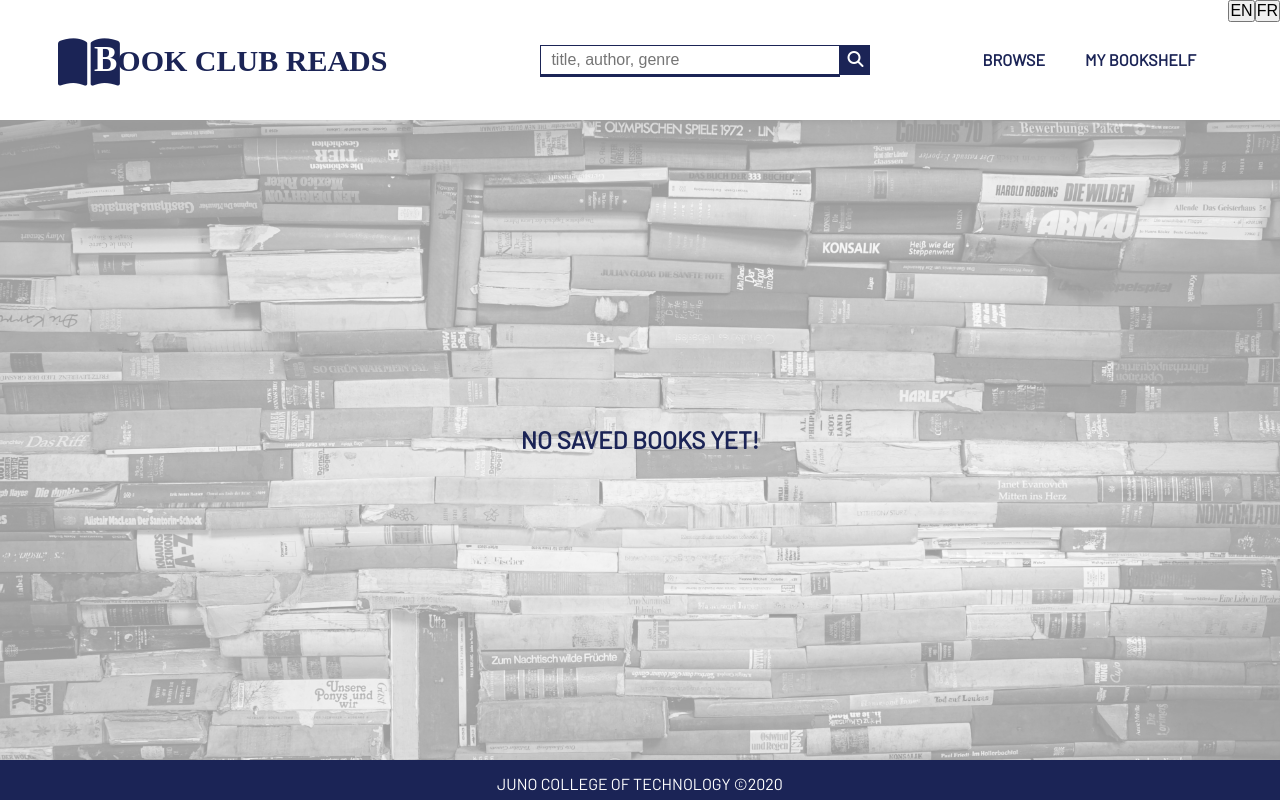
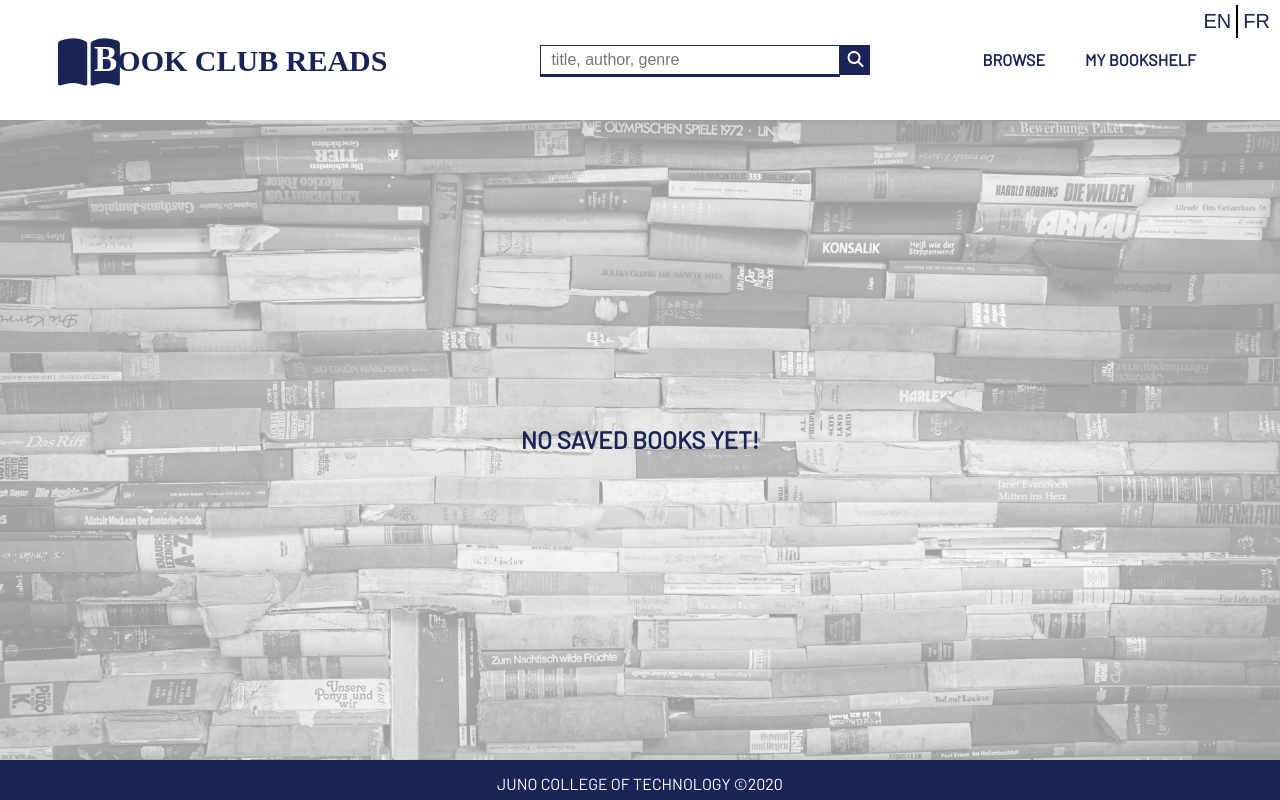
Before and after one commit to brittany-marielle-martin-jon-project-6/book-club-reads, a React (Create React App) app: page /mybookshelf in a window 1280 px wide. Built offline with nearby package versions, Linux system fonts and the light colour scheme; no server answers; the database is empty.

Commit message:
styled language buttons

```diff
--- a/src/Bookshelf.js
+++ b/src/Bookshelf.js
@@ -147,7 +147,13 @@ class Bookshelf extends Component {
     return (
       <Fragment>
         <div className="dashboardContainer">
-          <button className="gridDisplayButton" onClick={() => this.toggleDisplay()}><i className="fas fa-grip-horizontal"></i></button>
+          <button className="gridDisplayButton" onClick={() => this.toggleDisplay()}>
+            {
+              this.state.gridDisplay
+                ? <i className="fas fa-grip-horizontal"></i>
+                : <i className="fas fa-sort"></i>
+            }
+          </button>
           <h3>{`${this.completedCalculation()}% ${this.props.language.readingCompleted}!`}</h3>
         </div>
         {
--- a/src/HeaderNav.js
+++ b/src/HeaderNav.js
@@ -4,7 +4,7 @@ import axios from 'axios';
 import { english, français } from './languages';
 
 class HeaderNav extends Component {
-  // LIFE CYCLE METHOD ---------------------------------------------------------------------------------------------------------------------- //
+  // LIFE CYCLE METHOD ------------------------------------------------------------------------------------------------------------------------- //
   constructor() {
     super();
     this.newInput = false;
@@ -154,7 +154,7 @@ class HeaderNav extends Component {
   }
 
   /**
-   * Render the search field
+   * Render the title and the search field
    */
   renderForm = () => {
     return (
--- a/src/languages.js
+++ b/src/languages.js
@@ -37,8 +37,8 @@ const français = {
     published: "Publié par:",
     pageCount: "Nombre de pages",
     language: "Langue:",
-    completed: "Complêt",
-    readingCompleted: "Complêt",
+    completed: "Complêté",
+    readingCompleted: "Complêté",
     finishedReading: "Terminé",
     moreDetails: "Plus de détails",
     next: "Page suivante",
--- a/src/stylesSheets/HeaderNav.css
+++ b/src/stylesSheets/HeaderNav.css
@@ -151,9 +151,32 @@ form {
 
 .languageContainer {
   position: fixed;
-  top: 0;
-  right: 0;
+  top: 5px;
+  right: 5px;
   z-index: 10;
+}
+
+.languageContainer button {
+  border: none;
+  background-color: transparent;
+  font-size: 2rem;
+  color: #1b2456;
+  cursor: pointer;
+}
+
+.languageContainer button:hover,
+.languageContainer button:focus {
+  background-color: #1b2456;
+  color: whitesmoke;
+}
+
+.languageContainer button:first-child {
+  border-right: 2px solid black;
+  padding: 5px;
+}
+
+.languageContainer button:last-child {
+  padding: 5px;
 }
 
 @media (max-width: 1067px) {
--- a/src/stylesSheets/bookshelf.css
+++ b/src/stylesSheets/bookshelf.css
@@ -33,6 +33,10 @@
   align-items: center;
 }
 
+.gridDisplay {
+  padding-top: 15px;
+}
+
 .gridDisplay,
 .gridDisplay .bookShelfDisplay {
   display: flex;
@@ -44,7 +48,6 @@
 .gridDisplay .bookShelfDisplay {
   flex-flow: row wrap;
   justify-content: center;
-  gap: 10px;
 }
 
 .gridDisplay .displayedBook {
@@ -55,6 +58,7 @@
   background-color: rgba(245, 245, 245, 0.714);
   border-radius: 10px;
   padding: 10px;
+  margin: 10px;
 }
 
 .gridDisplay .displayedBook img {
@@ -67,21 +71,32 @@
   position: absolute;
   top: 0;
   right: 0;
-  height: 30px;
+  height: 60px;
   width: 100%;
   justify-content: space-between;
+  align-items: center;
   padding-right: 25px;
   background-color: white;
 }
 
 .gridDisplayButton {
   width: 60px;
+  height: 60px;
   border: none;
   background-color: rgba(0, 0, 0, 0);
 }
 
+.gridDisplayButton:focus {
+  border: none;
+}
+
 .gridDisplayButton i {
   font-size: 3rem;
+  cursor: pointer;
+}
+
+.fa-sort {
+  transform: rotate(90deg);
 }
 
 .carousel .bookShelfDisplay {
```
Also changed, not shown: 1 other file (tests, documents, lock files or other folders).
